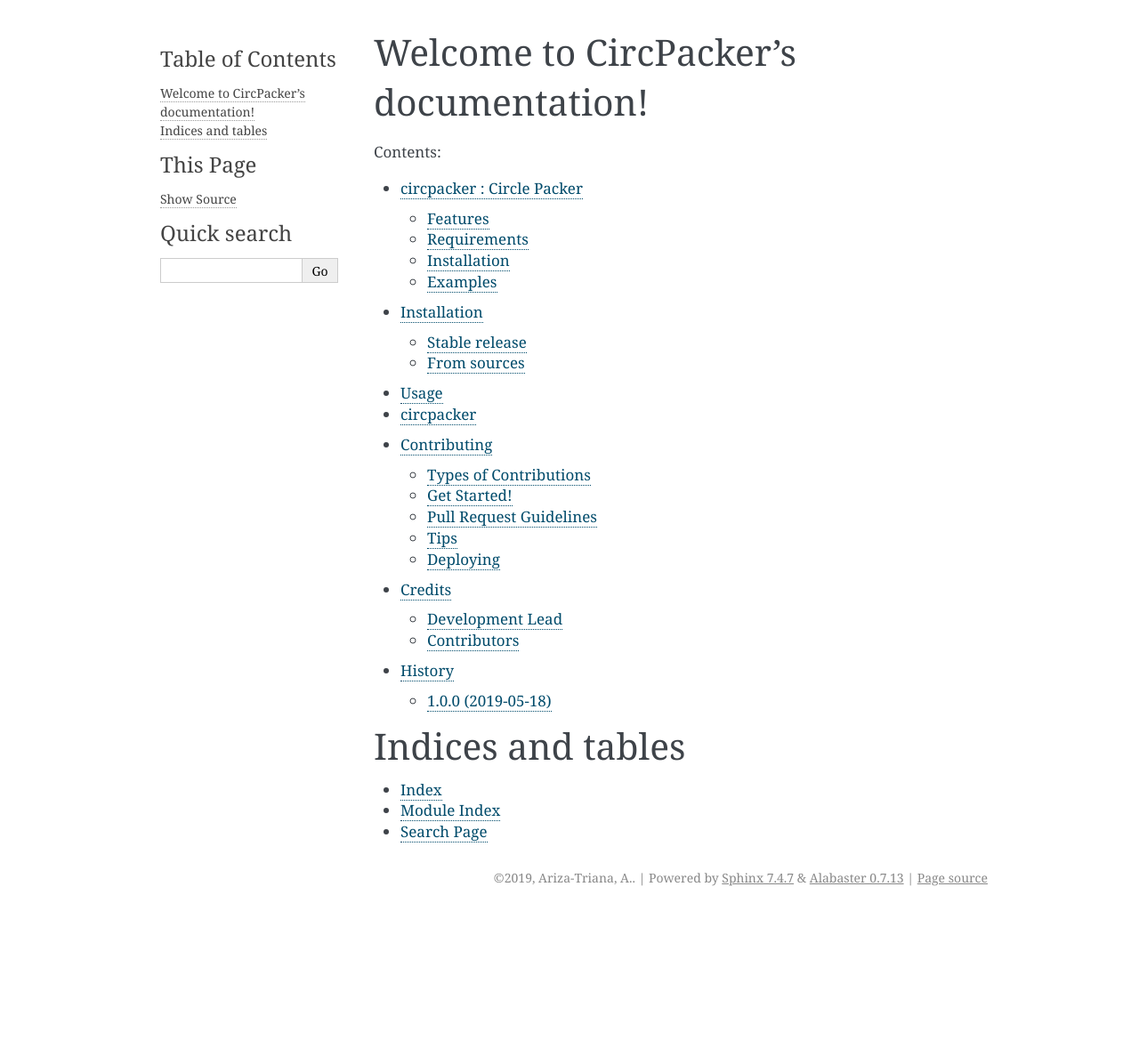
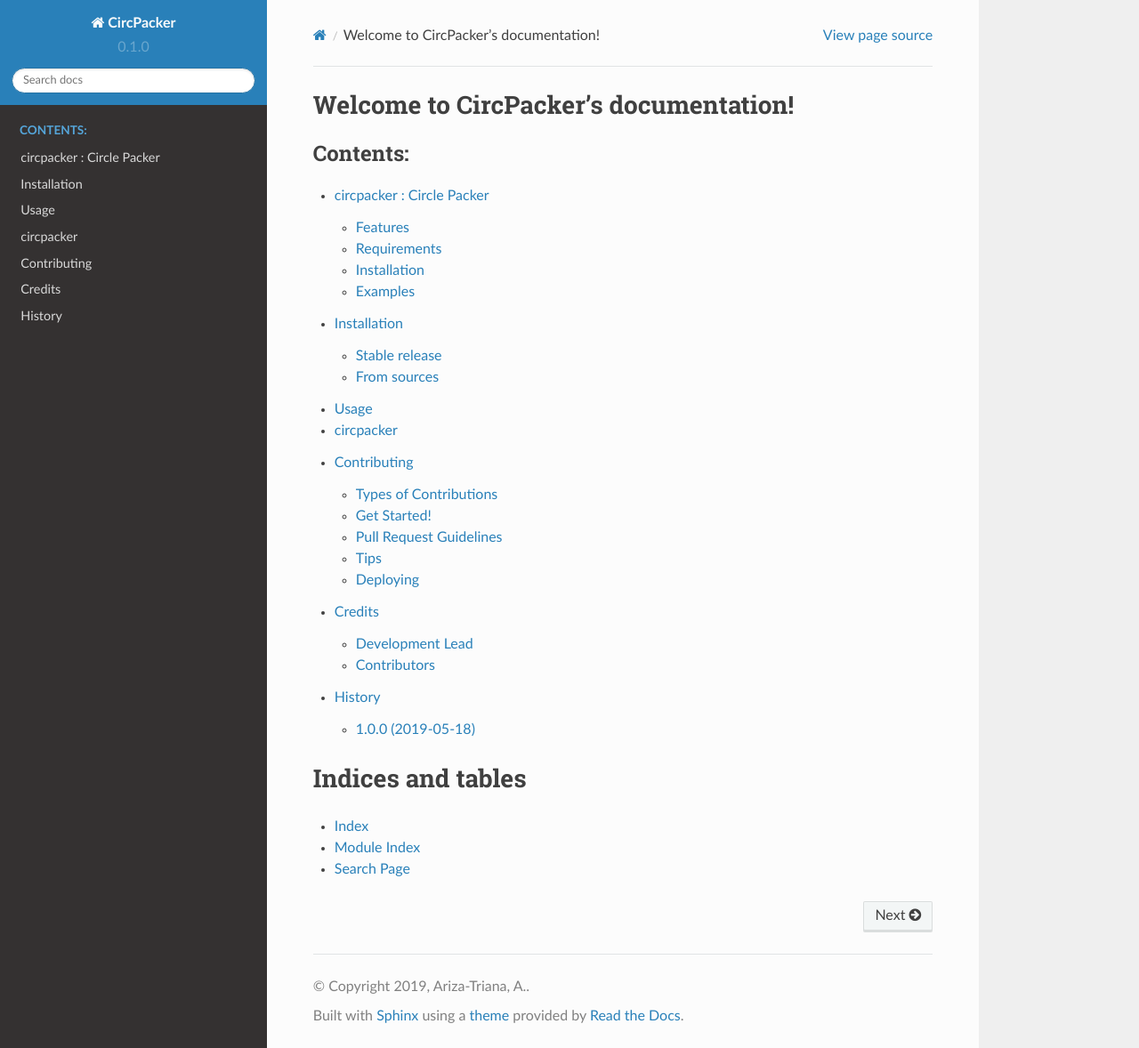
Before and after one commit to aarizat/circpacker, a Sphinx documentation site: the page built from docs/index.rst, in a window 1280 px wide and 1178 px high. Shown: the whole window at 89% size. Built offline with Sphinx 7.4.7 and the Read the Docs theme 2.0.0, drawn with Linux system fonts in a browser that asks for light colours; pages that are not in the unit, such as notebooks, are missing from menus; some of the changed lines change nothing that is shown.

Commit message:
Update conf.py

```diff
--- a/docs/conf.py
+++ b/docs/conf.py
@@ -25,14 +25,22 @@
 import circpacker
 
 # -- General configuration ---------------------------------------------
-
+# For not sorting alphabetically
+autodoc_member_order = 'bysource
 # If your documentation needs a minimal Sphinx version, state it here.
 #
 # needs_sphinx = '1.0'
 
 # Add any Sphinx extension module names here, as strings. They can be
 # extensions coming with Sphinx (named 'sphinx.ext.*') or your custom ones.
-extensions = ['sphinx.ext.autodoc', 'sphinx.ext.viewcode']
+extensions = ['sphinx.ext.autodoc',
+    'sphinx.ext.intersphinx',
+    'sphinx.ext.mathjax',
+    'sphinx.ext.viewcode',
+    'sphinx.ext.githubpages',
+    'sphinx.ext.napoleon',
+    'matplotlib.sphinxext.only_directives',
+    'matplotlib.sphinxext.plot_directive']
 
 # Add any paths that contain templates here, relative to this directory.
 templates_path = ['_templates']
@@ -56,9 +64,9 @@
 # the built documents.
 #
 # The short X.Y version.
-version = circpacker.__version__
+version = '0.1.0'
 # The full version, including alpha/beta/rc tags.
-release = circpacker.__version__
+release = '0.1.0'
 
 # The language for content autogenerated by Sphinx. Refer to documentation
 # for a list of supported languages.
@@ -84,7 +92,7 @@
 # The theme to use for HTML and HTML Help pages.  See the documentation for
 # a list of builtin themes.
 #
-html_theme = 'alabaster'
+html_theme = 'sphinx_rtd_theme'
 
 # Theme options are theme-specific and customize the look and feel of a
 # theme further.  For a list of options available for each theme, see the
```
